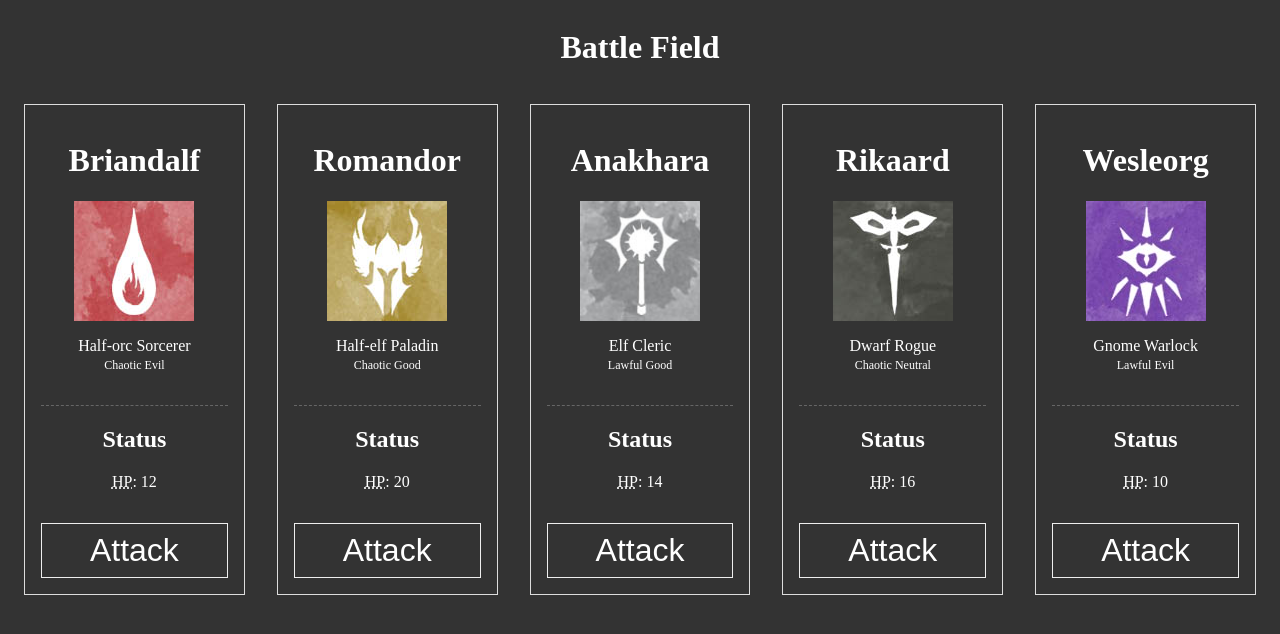
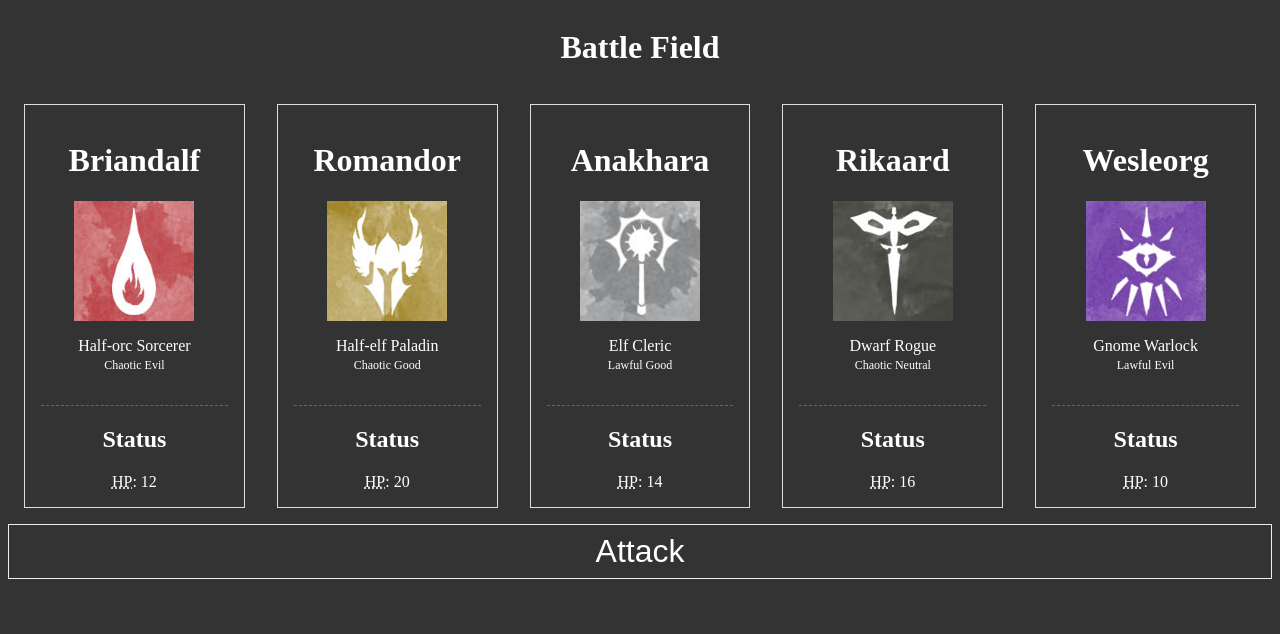
Before and after one commit to atparkweb/state_management_lecture, a React (Create React App) app in the folder react-state-management/: page / in a window 1280 px wide. Shown: the top 634 px of the page. Built offline with nearby package versions, Linux system fonts and the light colour scheme.

Commit message:
Move buttons to control panel and style

```diff
--- a/react-state-management/src/components/Battle.js
+++ b/react-state-management/src/components/Battle.js
@@ -1,13 +1,16 @@
 import { useState } from "react";
 import { getCharacters } from "../data/characters";
 import CharacterSheet from "./CharacterSheet";
+import ControlPanel from "./ControlPanel";
 
 function Battle() {
   const [characters, setCharacters] = useState(getCharacters());
+  const [target, setTarget] = useState();
 
-  const handleAttack = (id) => {
+  const handleAttack = () => {
+    if (target) {
       const newCharacters = characters.map(c => {
-      if (c.id === id) {
+        if (c.id === target) {
           c.hp -= Math.round(Math.random() * 6);
         }
 
@@ -15,6 +18,14 @@ function Battle() {
       });
 
       setCharacters(newCharacters);
+    } else {
+      console.warn("No target selected");
+    }
+  };
+
+  const handleClick = (id) => {
+    console.log(id);
+    setTarget(id);
   };
 
   return (
@@ -28,11 +39,12 @@ function Battle() {
         {characters.map(c => {
           return (
             <div key={c.name} className="col">
-              <CharacterSheet character={c} onAttack={handleAttack} showAttributes={false} />
+              <CharacterSheet character={c} isTarget={c.id === target} onClick={handleClick} showAttributes={false} />
             </div>
           )
         })}
         </div>
+        <ControlPanel onAttack={handleAttack} />
       </main>
     </>
   )
--- a/react-state-management/src/components/CharacterSheet.js
+++ b/react-state-management/src/components/CharacterSheet.js
@@ -1,10 +1,10 @@
 import { useEffect, useState } from 'react';
 import Attributes from './Attributes';
 
-function CharacterSheet({ character, onAttack, showAttributes  }) {
+function CharacterSheet({ character, isTarget, onClick, showAttributes}) {
 
   /* Getting character from props instead of state */
-  const { name, race, klass, attrs, alignment, hp } = character;
+  const { id, name, race, klass, attrs, alignment, hp } = character;
 
   /* This is local state for the component display only */
   const [isDead, setIsDead] = useState(false);
@@ -15,13 +15,9 @@ function CharacterSheet({ character, onAttack, showAttributes  }) {
     }
   }, [hp]);
 
-  const handleClick = (e) => {
-    onAttack(character.id)
-  };
-
   return (
-    <div className={ isDead ? "char-sheet char-sheet__dead" : "char-sheet" }>
-      <header>
+    <div className={ isDead ? "char-sheet char-sheet__dead" : "char-sheet" } onClick={() => onClick(id)}>
+      <header className={ isTarget ? "header__target" : "" }>
         <h1>{name}</h1>
         <div className={`char-sheet__icon ${klass.toLowerCase()}`}></div>
         <ul>
@@ -47,9 +43,6 @@ function CharacterSheet({ character, onAttack, showAttributes  }) {
         <Attributes attributes={attrs} />
       </section>
       ) : null}
-      <footer className="char-sheet__controls">
-        {hp > 0 ? <button className="button button__attack" onClick={handleClick}>Attack</button> : null}
-      </footer>
     </div>
   )
 }
--- a/react-state-management/src/index.css
+++ b/react-state-management/src/index.css
@@ -14,6 +14,7 @@ ul {
 .battle-main,
 .battle-header {
   display: flex;
+  flex-wrap: wrap;
 }
 
 .battle-header {
@@ -84,6 +85,14 @@ ul {
   margin-top: 2rem;
 }
 
+.control-panel {
+  width: 100%;
+}
+
+.header__target {
+  background-color: yellow;
+}
+
 .button {
   background-color: transparent;
   border: 1px solid #eee;
```
Lines whose indentation alone changed are shown as unchanged.
